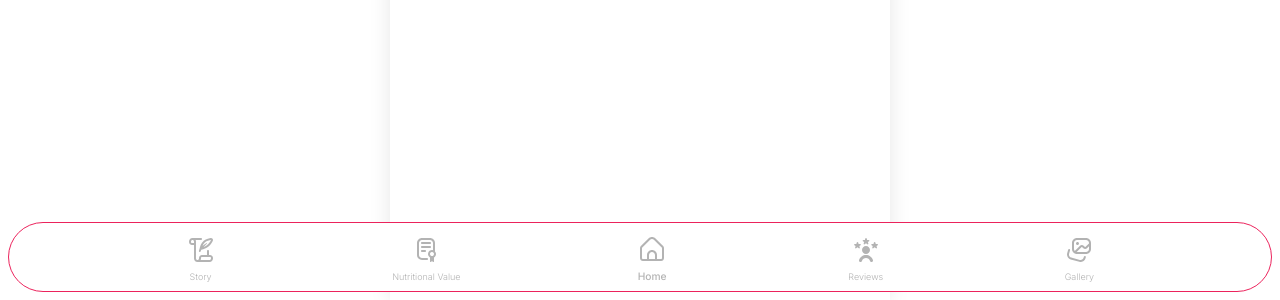
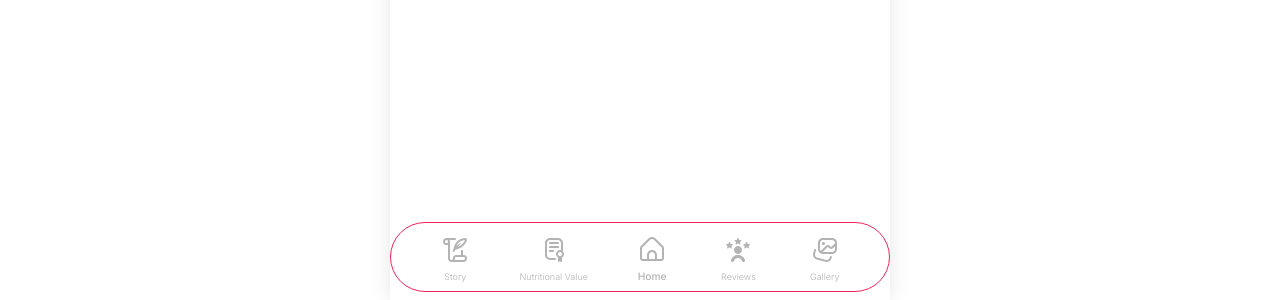
Before and after one commit to ImmanuvelAppikorn/cocktail_portfolio, a Next.js app: page /components/navigation_bar in a window 1280 px wide. Shown: the part 500-800 px from the top of the page. Built offline with nearby package versions, Linux system fonts and the light colour scheme.

Commit message:
navbar maxwidth set

```diff
--- a/app/components/navigation_bar/page.tsx
+++ b/app/components/navigation_bar/page.tsx
@@ -27,7 +27,7 @@ const NavigationBar: React.FC<NavigationBarProps> = ({ activeStep, onStepChange
   ];
 
   return (
-    <div className="fixed bottom-2 left-2 right-2 bg-white border border-[#EB235C] backdrop-blur-[20px] h-[70px] rounded-[50px] flex justify-evenly items-center z-50">
+    <div className="fixed bottom-2 left-1/2 transform -translate-x-1/2 bg-white border border-[#EB235C] backdrop-blur-[20px] h-[70px] rounded-[50px] flex justify-evenly items-center z-50 max-w-[500px] w-[calc(100%-16px)]">
       {navItems.map((item) => {
         const isActive = activeStep === item.id;
         return (
```
